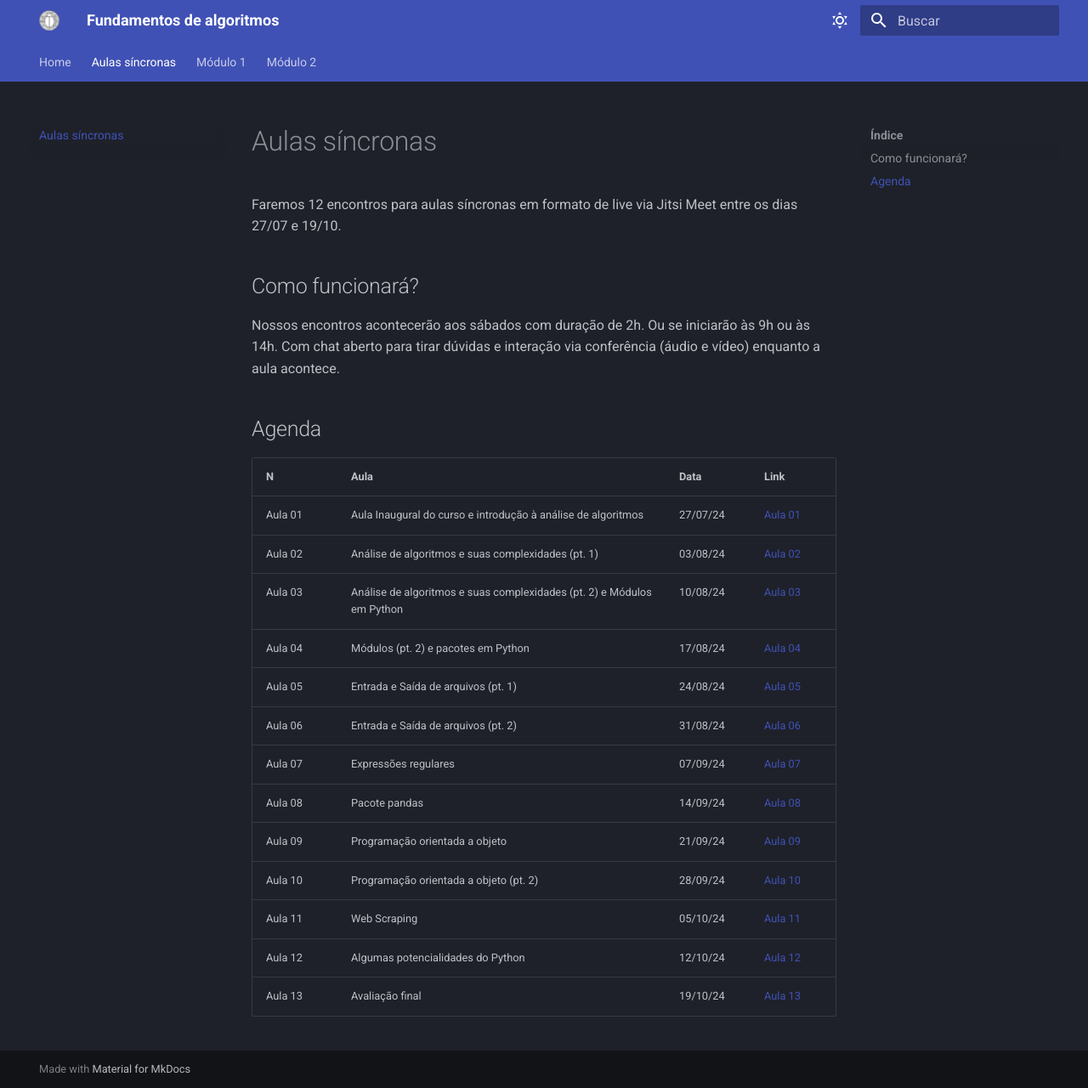
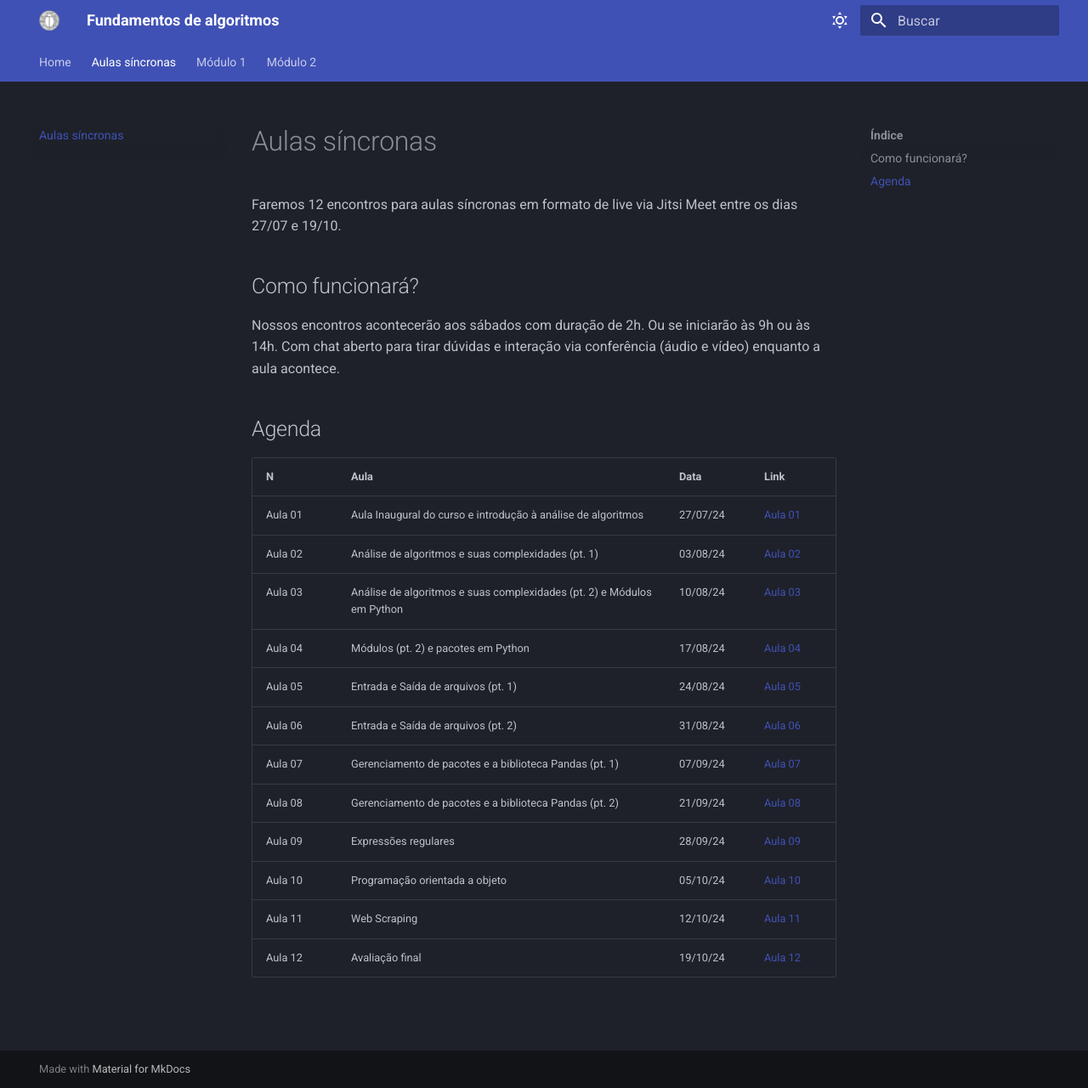
Before and after one commit to eversonott/fundamentos-algoritmos-web, an MkDocs documentation site: the page built from docs/aulas_sincronas.md, in a window 1280 px wide and 1280 px high. Shown: the whole window at 85% size. Built offline with MkDocs 1.6.1 and Material for MkDocs 9.7.7, drawn with Linux system fonts in a browser that asks for light colours.

Commit message:
Atualização do cronograma de aulas

```diff
--- a/docs/aulas_sincronas.md
+++ b/docs/aulas_sincronas.md
@@ -16,10 +16,9 @@ Nossos encontros acontecerão aos sábados com duração de 2h. Ou se iniciarão
 |Aula 04 |Módulos (pt. 2) e pacotes em Python|17/08/24|[Aula 04](https://meet.jit.si/FUNDAMENTOSDEALGORITMOSEINICIA%C3%87%C3%83O%C3%80PROGRAMA%C3%87%C3%83OEMPYTHON-Aula04-An%C3%A1lisedealgoritmos){:target="_blank"}|
 |Aula 05 |Entrada e Saída de arquivos (pt. 1)|24/08/24|[Aula 05](https://meet.jit.si/FUNDAMENTOSDEALGORITMOSEINICIA%C3%87%C3%83O%C3%80PROGRAMA%C3%87%C3%83OEMPYTHON-Aula05-An%C3%A1lisedealgoritmos){:target="_blank"}|
 |Aula 06 |Entrada e Saída de arquivos (pt. 2)|31/08/24|[Aula 06](https://meet.jit.si/FUNDAMENTOSDEALGORITMOSEINICIA%C3%87%C3%83O%C3%80PROGRAMA%C3%87%C3%83OEMPYTHON-Aula06-An%C3%A1lisedealgoritmos){:target="_blank"}|
-|Aula 07 |Expressões regulares|07/09/24|[Aula 07](https://meet.jit.si/FUNDAMENTOSDEALGORITMOSEINICIA%C3%87%C3%83O%C3%80PROGRAMA%C3%87%C3%83OEMPYTHON-Aula07-An%C3%A1lisedealgoritmos){:target="_blank"}|
-|Aula 08 |Pacote pandas|14/09/24|[Aula 08](https://meet.jit.si/FUNDAMENTOSDEALGORITMOSEINICIA%C3%87%C3%83O%C3%80PROGRAMA%C3%87%C3%83OEMPYTHON-Aula08-An%C3%A1lisedealgoritmos){:target="_blank"}|
-|Aula 09 |Programação orientada a objeto|21/09/24|[Aula 09](https://meet.jit.si/FUNDAMENTOSDEALGORITMOSEINICIA%C3%87%C3%83O%C3%80PROGRAMA%C3%87%C3%83OEMPYTHON-Aula09-An%C3%A1lisedealgoritmos){:target="_blank"}|
-|Aula 10 |Programação orientada a objeto (pt. 2)|28/09/24|[Aula 10](https://meet.jit.si/FUNDAMENTOSDEALGORITMOSEINICIA%C3%87%C3%83O%C3%80PROGRAMA%C3%87%C3%83OEMPYTHON-Aula10-An%C3%A1lisedealgoritmos){:target="_blank"}|
-|Aula 11 |Web Scraping|05/10/24|[Aula 11](https://meet.jit.si/FUNDAMENTOSDEALGORITMOSEINICIA%C3%87%C3%83O%C3%80PROGRAMA%C3%87%C3%83OEMPYTHON-Aula11-An%C3%A1lisedealgoritmos){:target="_blank"}|
-|Aula 12 |Algumas potencialidades do Python|12/10/24|[Aula 12](https://meet.jit.si/FUNDAMENTOSDEALGORITMOSEINICIA%C3%87%C3%83O%C3%80PROGRAMA%C3%87%C3%83OEMPYTHON-Aula12-An%C3%A1lisedealgoritmos){:target="_blank"}|
-|Aula 13 |Avaliação final|19/10/24|[Aula 13]()|
+|Aula 07 |Gerenciamento de pacotes e a biblioteca Pandas (pt. 1)|07/09/24|[Aula 07](https://meet.jit.si/FUNDAMENTOSDEALGORITMOSEINICIA%C3%87%C3%83O%C3%80PROGRAMA%C3%87%C3%83OEMPYTHON-Aula07-An%C3%A1lisedealgoritmos){:target="_blank"}|
+|Aula 08 |Gerenciamento de pacotes e a biblioteca Pandas (pt. 2)|21/09/24|[Aula 08](https://meet.jit.si/FUNDAMENTOSDEALGORITMOSEINICIA%C3%87%C3%83O%C3%80PROGRAMA%C3%87%C3%83OEMPYTHON-Aula08-An%C3%A1lisedealgoritmos){:target="_blank"}|
+|Aula 09 |Expressões regulares|28/09/24|[Aula 09](https://meet.jit.si/FUNDAMENTOSDEALGORITMOSEINICIA%C3%87%C3%83O%C3%80PROGRAMA%C3%87%C3%83OEMPYTHON-Aula09-An%C3%A1lisedealgoritmos){:target="_blank"}|
+|Aula 10 |Programação orientada a objeto|05/10/24|[Aula 10](https://meet.jit.si/FUNDAMENTOSDEALGORITMOSEINICIA%C3%87%C3%83O%C3%80PROGRAMA%C3%87%C3%83OEMPYTHON-Aula10-An%C3%A1lisedealgoritmos){:target="_blank"}|
+|Aula 11 |Web Scraping|12/10/24|[Aula 11](https://meet.jit.si/FUNDAMENTOSDEALGORITMOSEINICIA%C3%87%C3%83O%C3%80PROGRAMA%C3%87%C3%83OEMPYTHON-Aula11-An%C3%A1lisedealgoritmos){:target="_blank"}|
+|Aula 12 |Avaliação final|19/10/24|[Aula 12](https://meet.jit.si/FUNDAMENTOSDEALGORITMOSEINICIA%C3%87%C3%83O%C3%80PROGRAMA%C3%87%C3%83OEMPYTHON-Aula12-An%C3%A1lisedealgoritmos){:target="_blank"}|
```
